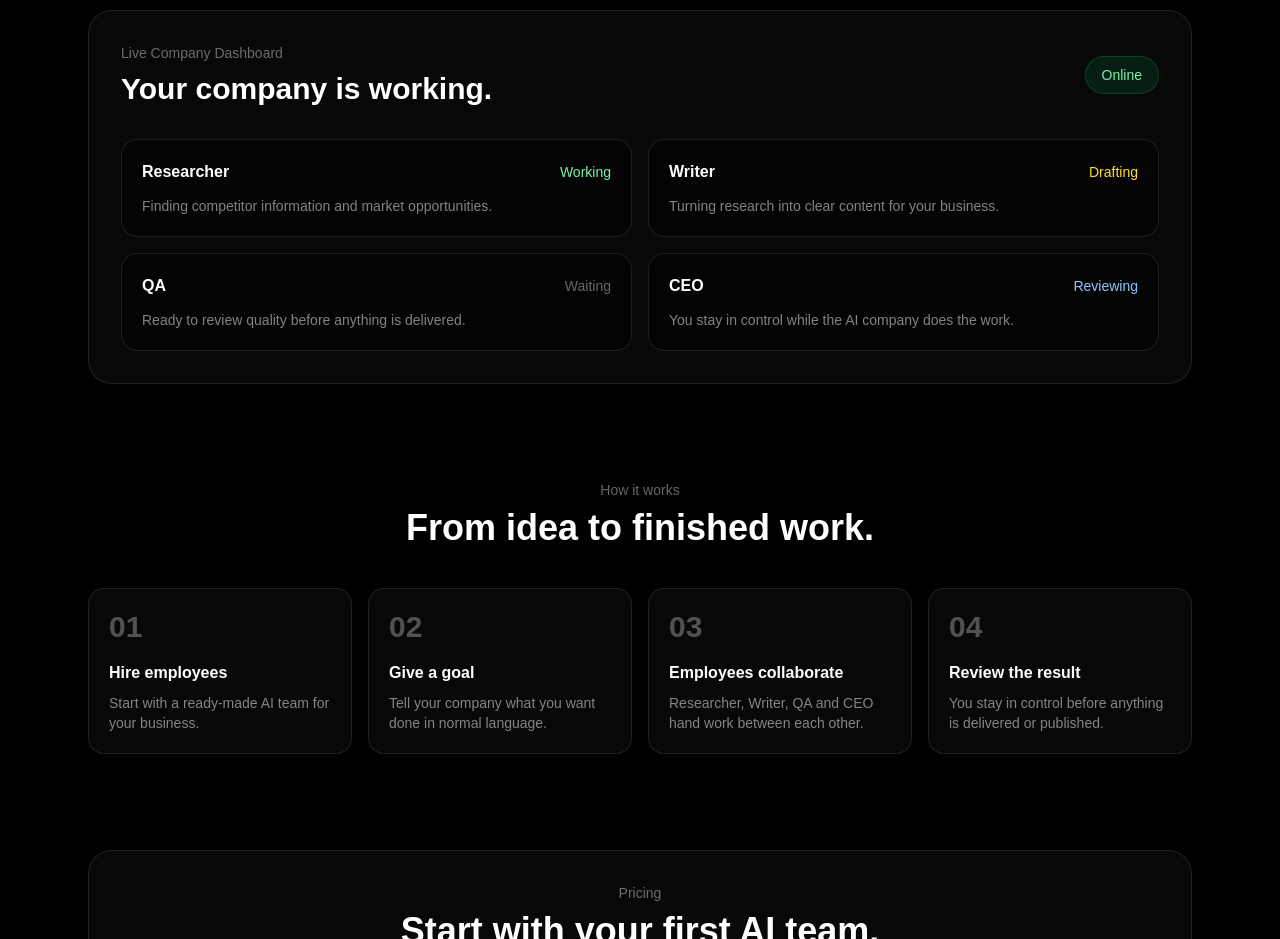
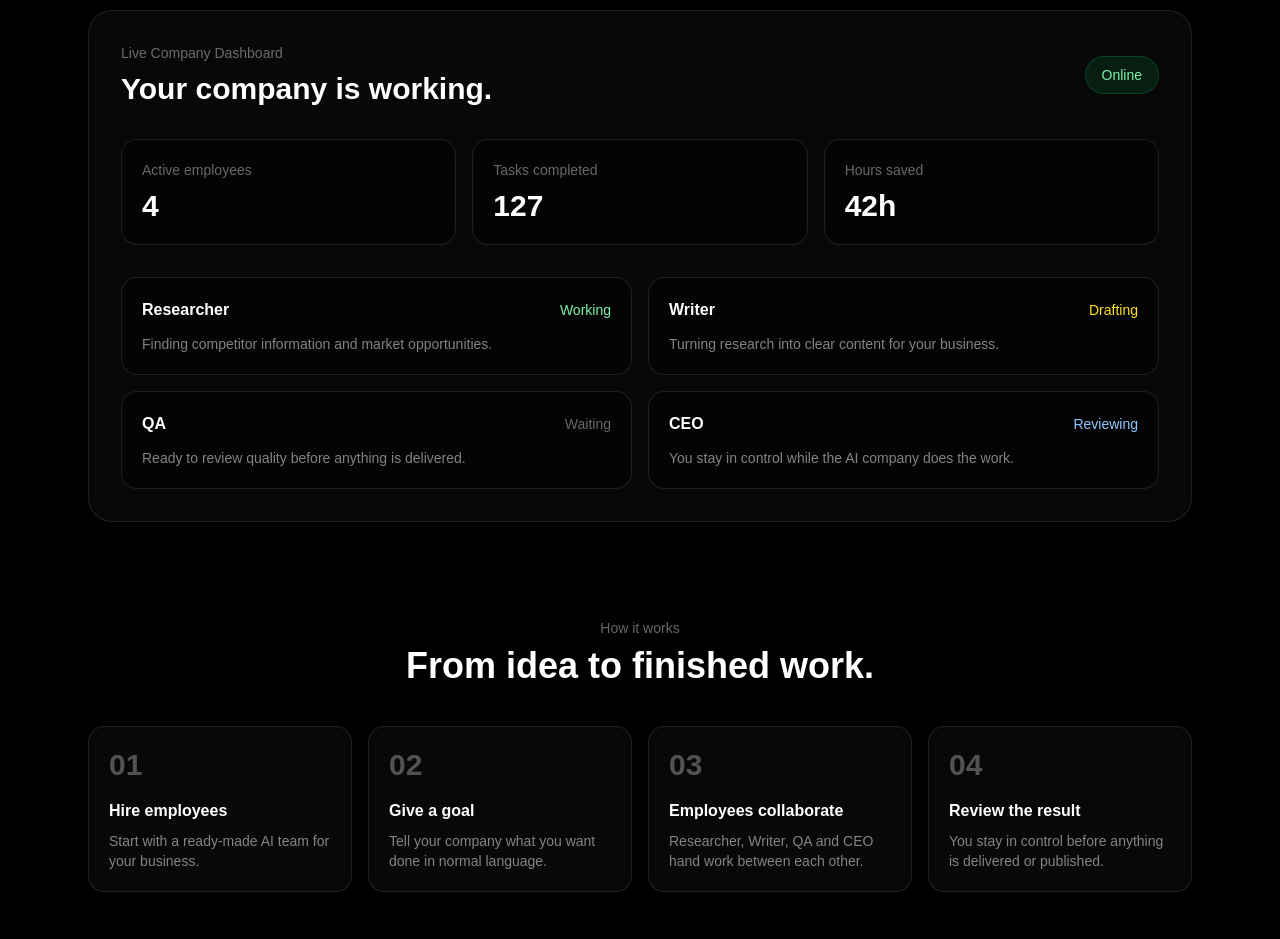
Before and after one commit to Finalexs/project-zero, a Next.js app in the folder app/: page / in a window 1280 px wide. Shown: the part 1440-2379 px from the top of the page. Built offline with nearby package versions, Linux system fonts and the light colour scheme.

Commit message:
Add dashboard metrics

```diff
--- a/app/src/app/page.tsx
+++ b/app/src/app/page.tsx
@@ -173,7 +173,22 @@ Not another workflow.
       Online
     </div>
   </div>
+<div className="mb-8 grid gap-4 md:grid-cols-3">
+  <div className="rounded-2xl border border-white/10 bg-black/40 p-5">
+    <p className="text-sm text-white/40">Active employees</p>
+    <div className="mt-2 text-3xl font-bold">4</div>
+  </div>
 
+  <div className="rounded-2xl border border-white/10 bg-black/40 p-5">
+    <p className="text-sm text-white/40">Tasks completed</p>
+    <div className="mt-2 text-3xl font-bold">127</div>
+  </div>
+
+  <div className="rounded-2xl border border-white/10 bg-black/40 p-5">
+    <p className="text-sm text-white/40">Hours saved</p>
+    <div className="mt-2 text-3xl font-bold">42h</div>
+  </div>
+</div>
   <div className="grid gap-4 md:grid-cols-2">
     <div className="rounded-2xl border border-white/10 bg-black/40 p-5">
       <div className="flex items-center justify-between">
```
